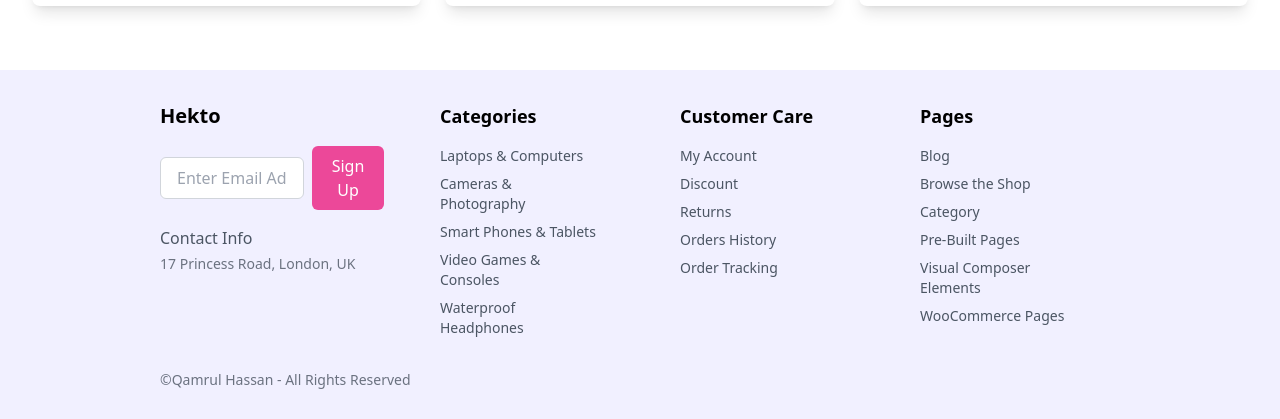
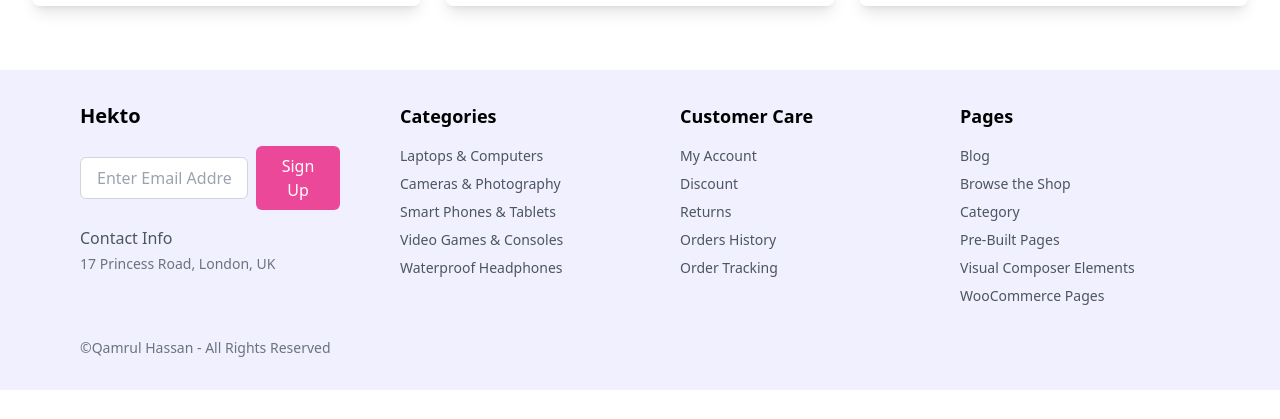
Before and after one commit to Qamrul-Hassan/Hektto, a React (Vite) app: page / in a window 1280 px wide. Shown: the part 4943-5362 px from the top of the page. After the commit the page ends 5333 px from the top, so only its background shows below. Built offline with nearby package versions, Linux system fonts and the light colour scheme; no server answers.

Commit message:
Initial commit

```diff
--- a/src/Components/Footer.jsx
+++ b/src/Components/Footer.jsx
@@ -16,7 +16,7 @@ const Footer = () => {
   };
 
   return (
-    <footer className="bg-[#F1F0FF] text-gray-700 py-8 px-20">
+    <footer className="bg-[#F1F0FF] text-gray-700 py-8 ">
       <div className="container mx-auto px-4 lg:px-20">
         <div className="flex flex-wrap justify-between">
           {/* Sign Up Section */}
```
